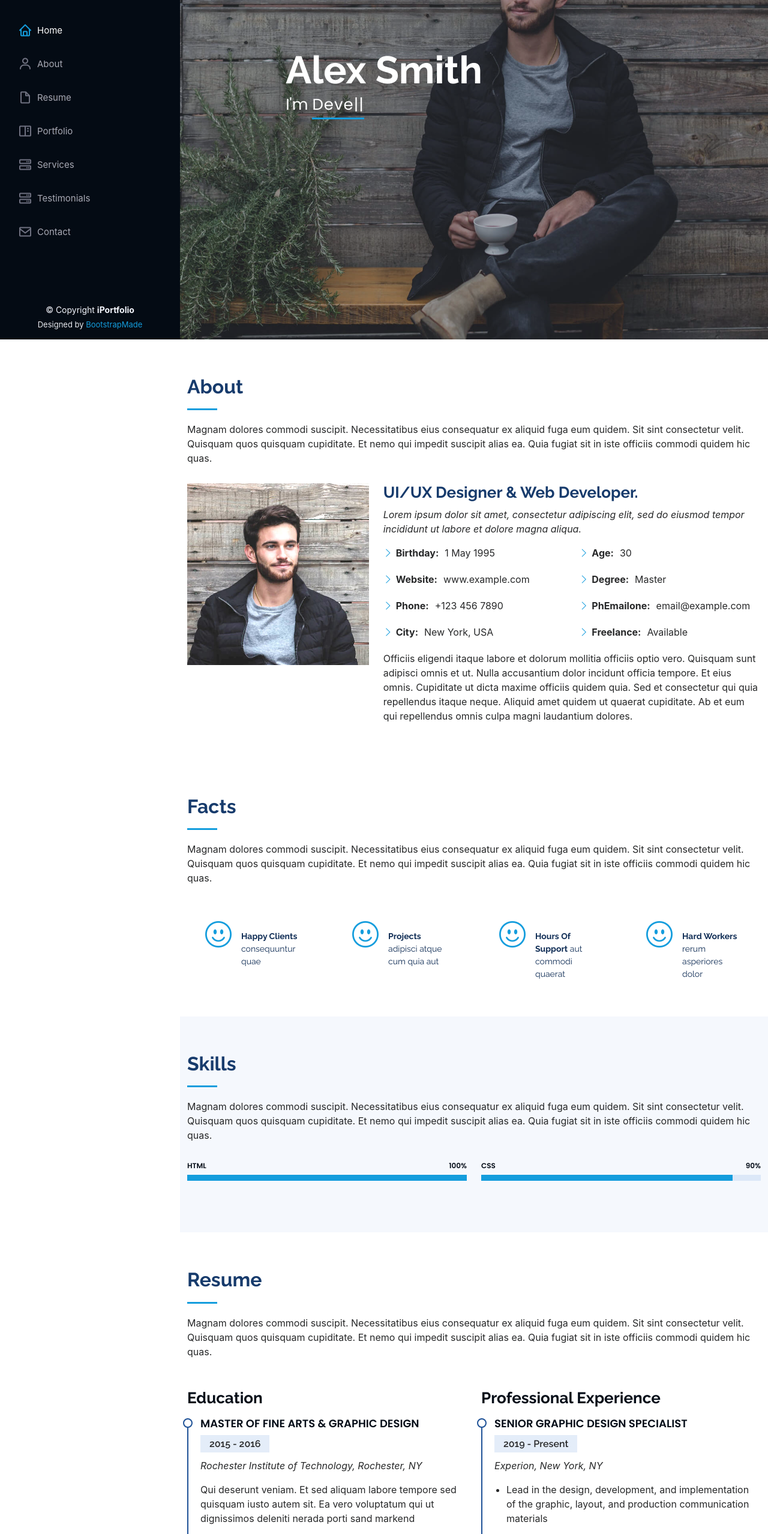
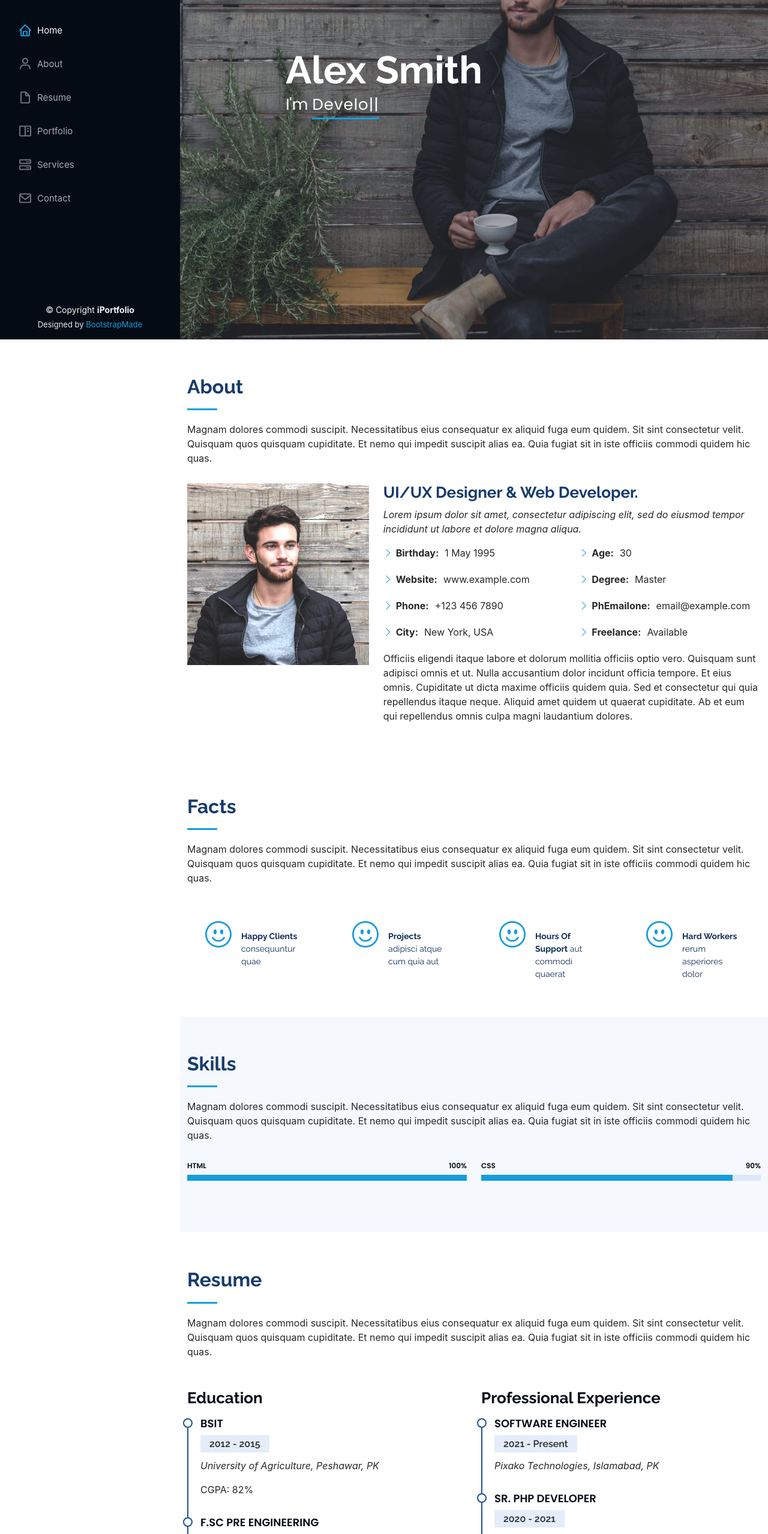
Before and after one commit to solutionsofweb/bootstrap-react, a React (Create React App) app: page / in a window 1280 px wide. Shown: the part 234-2792 px from the top of the page at 60% size. Built offline with nearby package versions, Linux system fonts and the light colour scheme.

Commit message:
no more testimonials and reusme section modified

```diff
--- a/src/App.js
+++ b/src/App.js
@@ -6,7 +6,6 @@ import Skills from './components/skills';
 import Resume from './components/resume';
 import Portfolio from './components/portfolio';
 import Services from './components/services';
-import Testimonials from './components/testimonials';
 import Contact from './components/contact';
 import Footer from './components/footer';
 import BackToTop from './components/backToTop';
@@ -25,7 +24,6 @@ function App() {
         <Resume />
         <Portfolio />
         <Services />
-        <Testimonials />
         <Contact />
       </main>
       <Footer />
--- /dev/null
+++ b/src/components/education.jsx
@@ -0,0 +1,14 @@
+
+const Education = (props) => {
+    const {education} = props;
+    return (
+        <div className="resume-item">
+            <h4>{education.degree}</h4>
+            <h5>{education.duration}</h5>
+            <p><em>{education.institute}</em></p>
+            <p>CGPA: {`${education.marks}%`}</p>
+        </div>
+     );
+}
+
+export default Education;
--- /dev/null
+++ b/src/components/experience.jsx
@@ -0,0 +1,12 @@
+const Experience = (props) => {
+    const {experience} = props;
+    return (
+        <div className="resume-item">
+            <h4>{experience.role}</h4>
+            <h5>{experience.duration}</h5>
+            <p><em>{experience.company}</em></p>
+        </div>
+     );
+}
+
+export default Experience;
--- a/src/components/resume.jsx
+++ b/src/components/resume.jsx
@@ -1,6 +1,19 @@
 import SectionInfo from "../common/sectionInfo";
+import Education from "./education";
+import Experience from './experience';
 
 const Resume = () => {
+    const educations = [
+        {degree: "BSIT", duration: "2012 - 2015", institute: "University of Agriculture, Peshawar, PK", marks: 82},
+        {degree: "F.Sc Pre Engineering", duration: "2010 - 2011", institute: "BISE, Peshawar, PK", marks: 64},
+        {degree: "SSC", duration: "2007 - 2009", institute: "BISE, Peshawar, PK", marks: 60}
+    ];
+    const experiences = [
+        {role: "Software Engineer", duration: "2021 - Present", company: "Pixako Technologies, Islamabad, PK"},
+        {role: "Sr. PHP Developer", duration: "2020 - 2021", company: "Xymax Technologies, Islamabad, PK"},
+        {role: "Web Developer", duration: "2017 - 2020", company: "Logics Builder, Peshawar, PK"},
+        {role: "PHP Developer", duration: "2018 - 2019", company: "Cyber Clouds, Miami, FL"}
+    ];
     return (
         <section id="resume" className="resume">
             <div className="container">
@@ -11,43 +24,19 @@ const Resume = () => {
                 <div className="row">
                     <div className="col-lg-6" data-aos="fade-up">
                         <h3 className="resume-title">Education</h3>
-                        <div className="resume-item">
-                            <h4>Master of Fine Arts &amp; Graphic Design</h4>
-                            <h5>2015 - 2016</h5>
-                            <p><em>Rochester Institute of Technology, Rochester, NY</em></p>
-                            <p>Qui deserunt veniam. Et sed aliquam labore tempore sed quisquam iusto autem sit. Ea vero voluptatum qui ut dignissimos deleniti nerada porti sand markend</p>
-                        </div>
-                        <div className="resume-item">
-                            <h4>Bachelor of Fine Arts &amp; Graphic Design</h4>
-                            <h5>2010 - 2014</h5>
-                            <p><em>Rochester Institute of Technology, Rochester, NY</em></p>
-                            <p>Quia nobis sequi est occaecati aut. Repudiandae et iusto quae reiciendis et quis Eius vel ratione eius unde vitae rerum voluptates asperiores voluptatem Earum molestiae consequatur neque etlon sader mart dila</p>
-                        </div>
+                        {
+                            educations.map(education => (
+                                <Education education={education}/>
+                            ))
+                        }
                     </div>
                     <div className="col-lg-6" data-aos="fade-up" data-aos-delay={100}>
                         <h3 className="resume-title">Professional Experience</h3>
-                        <div className="resume-item">
-                            <h4>Senior graphic design specialist</h4>
-                            <h5>2019 - Present</h5>
-                            <p><em>Experion, New York, NY </em></p>
-                            <ul>
-                                <li>Lead in the design, development, and implementation of the graphic, layout, and production communication materials</li>
-                                <li>Delegate tasks to the 7 members of the design team and provide counsel on all aspects of the project. </li>
-                                <li>Supervise the assessment of all graphic materials in order to ensure quality and accuracy of the design</li>
-                                <li>Oversee the efficient use of production project budgets ranging from $2,000 - $25,000</li>
-                            </ul>
-                        </div>
-                        <div className="resume-item">
-                            <h4>Graphic design specialist</h4>
-                            <h5>2017 - 2018</h5>
-                            <p><em>Stepping Stone Advertising, New York, NY</em></p>
-                            <ul>
-                                <li>Developed numerous marketing programs (logos, brochures,infographics, presentations, and advertisements).</li>
-                                <li>Managed up to 5 projects or tasks at a given time while under pressure</li>
-                                <li>Recommended and consulted with clients on the most appropriate graphic design</li>
-                                <li>Created 4+ design presentations and proposals a month for clients and account managers</li>
-                            </ul>
-                        </div>
+                        {
+                            experiences.map(experience => (
+                                <Experience experience={experience}/>
+                            ))
+                        }
                     </div>
                 </div>
             </div>
--- a/src/components/sideBar.jsx
+++ b/src/components/sideBar.jsx
@@ -34,7 +34,6 @@ const SideBar = () => {
                             <li><a href="#resume" className="nav-link scrollto"><i className="bx bx-file-blank" /> <span>Resume</span></a></li>
                             <li><a href="#portfolio" className="nav-link scrollto"><i className="bx bx-book-content" /> <span>Portfolio</span></a></li>
                             <li><a href="#services" className="nav-link scrollto"><i className="bx bx-server" /> <span>Services</span></a></li>
-                            <li><a href="#testimonials" className="nav-link scrollto"><i className="bx bx-server" /> <span>Testimonials</span></a></li>
                             <li><a href="#contact" className="nav-link scrollto"><i className="bx bx-envelope" /> <span>Contact</span></a></li>
                         </ul>
                     </nav>{/* .nav-menu */}
--- a/src/components/testimonials.jsx
+++ /dev/null
@@ -1,81 +0,0 @@
-import SectionInfo from "../common/sectionInfo";
-
-const Testimonials = () => {
-    return (
-        <section id="testimonials" className="testimonials section-bg">
-            <div className="container">
-                <SectionInfo
-                  title="Testimonials"
-                  description="Magnam dolores commodi suscipit. Necessitatibus eius consequatur ex aliquid fuga eum quidem. Sit sint consectetur velit. Quisquam quos quisquam cupiditate. Et nemo qui impedit suscipit alias ea. Quia fugiat sit in iste officiis commodi quidem hic quas."
-                />
-                <div className="testimonials-slider swiper" data-aos="fade-up" data-aos-delay={100}>
-                <div className="swiper-wrapper">
-                    <div className="swiper-slide">
-                    <div className="testimonial-item" data-aos="fade-up">
-                        <p>
-                        <i className="bx bxs-quote-alt-left quote-icon-left" />
-                        Proin iaculis purus consequat sem cure digni ssim donec porttitora entum suscipit rhoncus. Accusantium quam, ultricies eget id, aliquam eget nibh et. Maecen aliquam, risus at semper.
-                        <i className="bx bxs-quote-alt-right quote-icon-right" />
-                        </p>
-                        <img src="assets/img/testimonials/testimonials-1.jpg" className="testimonial-img" alt />
-                        <h3>Saul Goodman</h3>
-                        <h4>Ceo &amp; Founder</h4>
-                    </div>
-                    </div>{/* End testimonial item */}
-                    <div className="swiper-slide">
-                    <div className="testimonial-item" data-aos="fade-up" data-aos-delay={100}>
-                        <p>
-                        <i className="bx bxs-quote-alt-left quote-icon-left" />
-                        Export tempor illum tamen malis malis eram quae irure esse labore quem cillum quid cillum eram malis quorum velit fore eram velit sunt aliqua noster fugiat irure amet legam anim culpa.
-                        <i className="bx bxs-quote-alt-right quote-icon-right" />
-                        </p>
-                        <img src="assets/img/testimonials/testimonials-2.jpg" className="testimonial-img" alt />
-                        <h3>Sara Wilsson</h3>
-                        <h4>Designer</h4>
-                    </div>
-                    </div>{/* End testimonial item */}
-                    <div className="swiper-slide">
-                    <div className="testimonial-item" data-aos="fade-up" data-aos-delay={200}>
-                        <p>
-                        <i className="bx bxs-quote-alt-left quote-icon-left" />
-                        Enim nisi quem export duis labore cillum quae magna enim sint quorum nulla quem veniam duis minim tempor labore quem eram duis noster aute amet eram fore quis sint minim.
-                        <i className="bx bxs-quote-alt-right quote-icon-right" />
-                        </p>
-                        <img src="assets/img/testimonials/testimonials-3.jpg" className="testimonial-img" alt />
-                        <h3>Jena Karlis</h3>
-                        <h4>Store Owner</h4>
-                    </div>
-                    </div>{/* End testimonial item */}
-                    <div className="swiper-slide">
-                    <div className="testimonial-item" data-aos="fade-up" data-aos-delay={300}>
-                        <p>
-                        <i className="bx bxs-quote-alt-left quote-icon-left" />
-                        Fugiat enim eram quae cillum dolore dolor amet nulla culpa multos export minim fugiat minim velit minim dolor enim duis veniam ipsum anim magna sunt elit fore quem dolore labore illum veniam.
-                        <i className="bx bxs-quote-alt-right quote-icon-right" />
-                        </p>
-                        <img src="assets/img/testimonials/testimonials-4.jpg" className="testimonial-img" alt />
-                        <h3>Matt Brandon</h3>
-                        <h4>Freelancer</h4>
-                    </div>
-                    </div>{/* End testimonial item */}
-                    <div className="swiper-slide">
-                    <div className="testimonial-item" data-aos="fade-up" data-aos-delay={400}>
-                        <p>
-                        <i className="bx bxs-quote-alt-left quote-icon-left" />
-                        Quis quorum aliqua sint quem legam fore sunt eram irure aliqua veniam tempor noster veniam enim culpa labore duis sunt culpa nulla illum cillum fugiat legam esse veniam culpa fore nisi cillum quid.
-                        <i className="bx bxs-quote-alt-right quote-icon-right" />
-                        </p>
-                        <img src="assets/img/testimonials/testimonials-5.jpg" className="testimonial-img" alt />
-                        <h3>John Larson</h3>
-                        <h4>Entrepreneur</h4>
-                    </div>
-                    </div>{/* End testimonial item */}
-                </div>
-                <div className="swiper-pagination" />
-                </div>
-            </div>
-        </section>
-     );
-}
-
-export default Testimonials;
```
